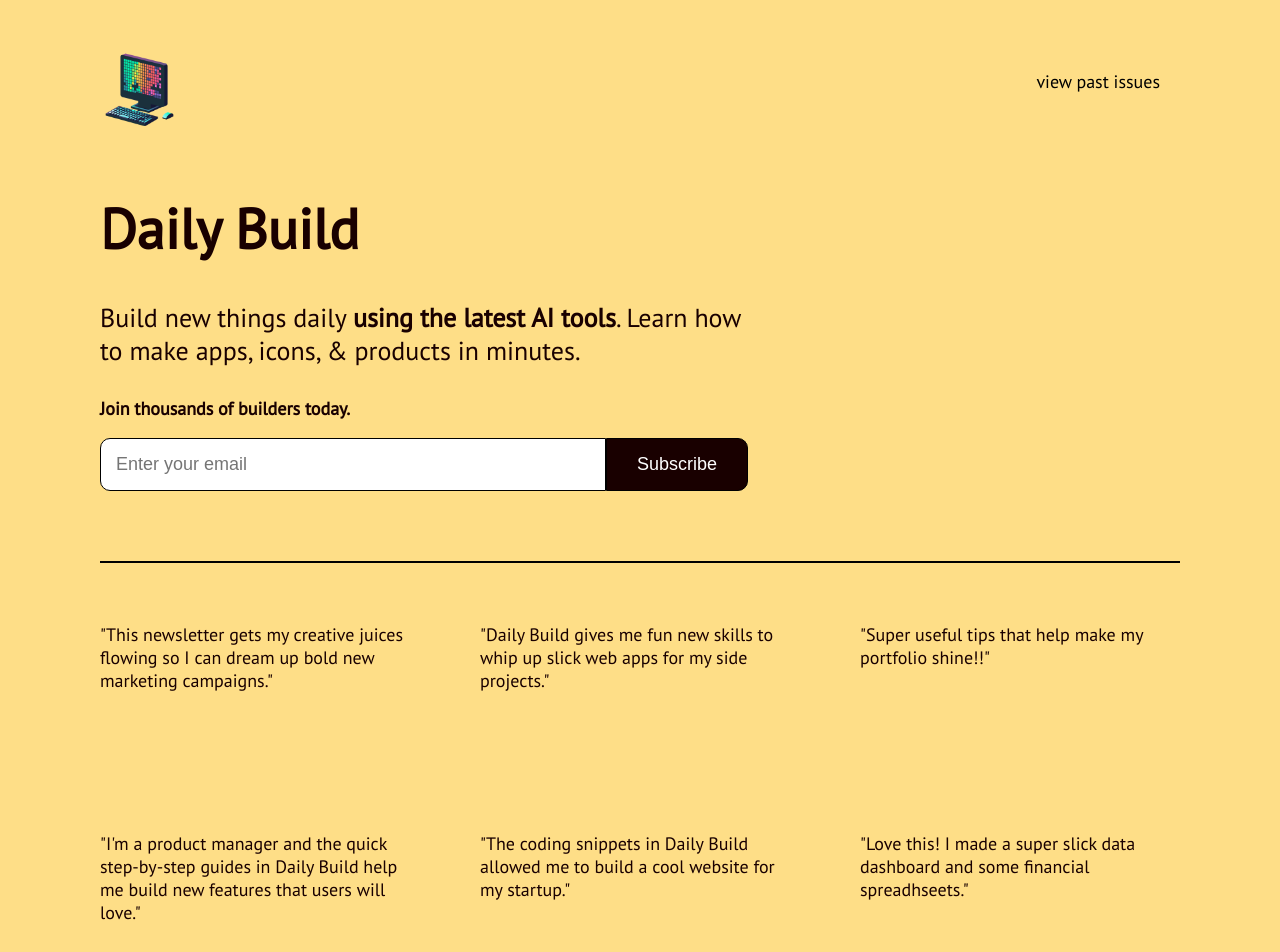
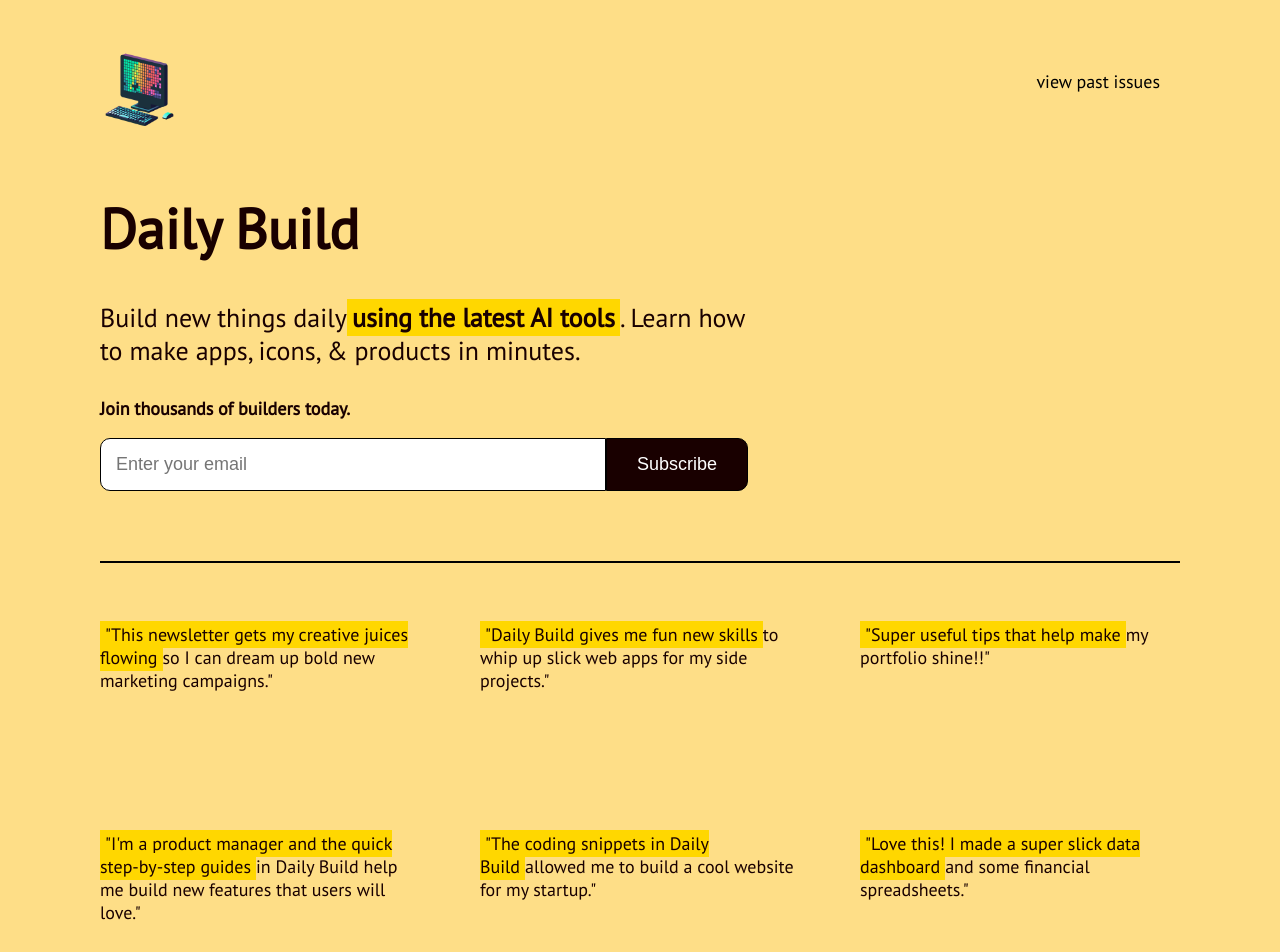
Before and after one commit to joshuavoydik/daily-build, a React (Create React App) app: page / in a window 1280 px wide. Shown: the top 952 px of the page. Built offline with nearby package versions, Linux system fonts and the light colour scheme.

Commit message:
highlights!

```diff
--- a/src/Columns.js
+++ b/src/Columns.js
@@ -28,6 +28,11 @@ const Spacer = styled.div`
   height: 100px; // Adjust this value as needed for padding between rows
 `;
 
+const HighlightedText = styled.span`
+  background-color: #FFD700; // Your highlight color here
+  padding: 2px 5px; // Padding around the highlighted text
+`;
+
 const Columns = ({ columnsContent }) => (
   <Wrapper>
     {columnsContent.map((content, index) => (
@@ -40,19 +45,37 @@ const Rows = () => (
   <div>
     <Columns
       columnsContent={[
-        "\"This newsletter gets my creative juices flowing so I can dream up bold new marketing campaigns.\"",
-        "\"Daily Build gives me fun new skills to whip up slick web apps for my side projects.\"",
-        "\"Super useful tips that help make my portfolio shine!!\"",
+        <>
+          <HighlightedText>"This newsletter gets my creative juices flowing</HighlightedText>
+          so I can dream up bold new marketing campaigns."
+        </>,
+        <>
+          <HighlightedText>"Daily Build gives me fun new skills</HighlightedText>
+          to whip up slick web apps for my side projects."
+        </>,
+        <>
+          <HighlightedText>"Super useful tips that help make</HighlightedText>
+          my portfolio shine!!"
+        </>,
       ]}
     />
     <Spacer /> {/* Add the spacer here */}
     <Columns
-      columnsContent={[
-        "\"I'm a product manager and the quick step-by-step guides in Daily Build help me build new features that users will love.\"",
-        "\"The coding snippets in Daily Build allowed me to build a cool website for my startup.\"",
-        "\"Love this! I made a super slick data dashboard and some financial spreadhseets.\"",
-      ]}
-    />
+  columnsContent={[
+    <>
+      <HighlightedText>"I'm a product manager and the quick step-by-step guides</HighlightedText>
+      in Daily Build help me build new features that users will love."
+    </>,
+    <>
+      <HighlightedText>"The coding snippets in Daily Build</HighlightedText>
+      allowed me to build a cool website for my startup."
+    </>,
+    <>
+      <HighlightedText>"Love this! I made a super slick data dashboard</HighlightedText>
+      and some financial spreadsheets."
+    </>,
+  ]}
+/>
   </div>
 );
 
--- a/src/Header.js
+++ b/src/Header.js
@@ -90,13 +90,18 @@ const PastIssuesLink = styled.a`
   }
 `;
 
+const HighlightedText = styled.span`
+  background-color: #FFD700; // Your highlight color here
+  padding: 2px 5px; // Padding around the highlighted text
+`;
+
 const Header = () => {
   return (
     <Wrapper>
       <LogoIcon src={logoIcon} alt="Logo" />
       <Title>Daily Build</Title>
       <ContentContainer>
-        <Subtitle>Build new things daily <b>using the latest AI tools</b>. Learn how to make apps, icons, & products in minutes.</Subtitle>
+        <Subtitle>Build new things daily<HighlightedText><b>using the latest AI tools</b></HighlightedText>. Learn how to make apps, icons, & products in minutes.</Subtitle>
         <AdditionalText>Join thousands of builders today.</AdditionalText>
         <SubscribeBar>
           <EmailInput type="email" placeholder="Enter your email" />
```
